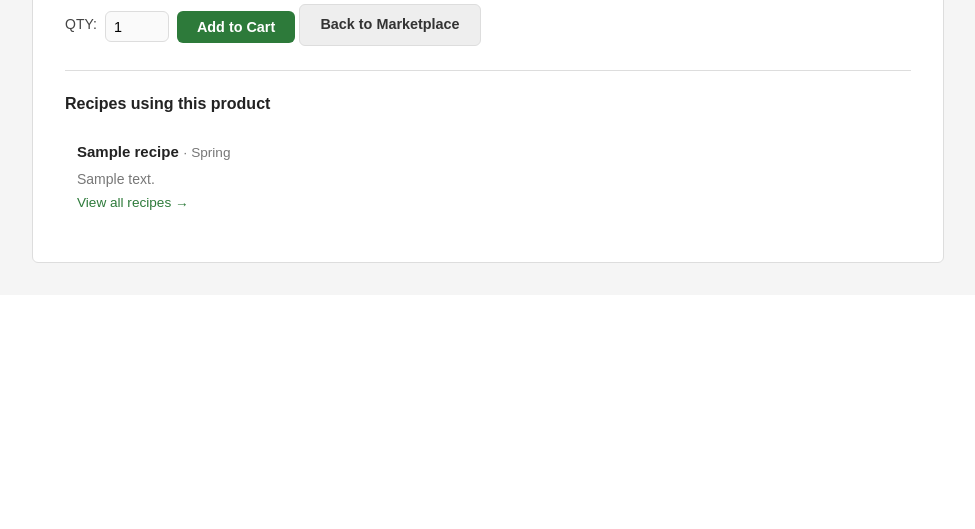
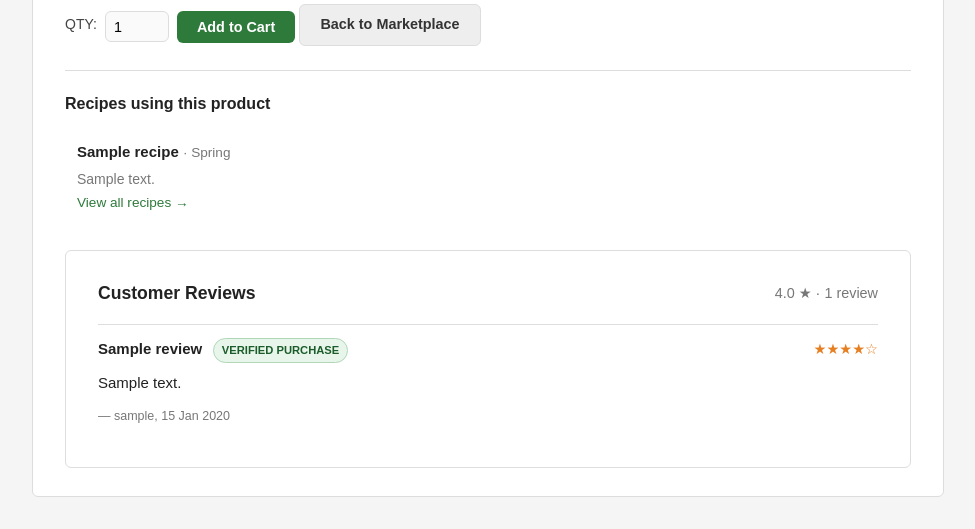
Before and after one commit to calwjones/DESD, a Django app: page /products/1/ in a window 1280 px wide. Shown: the part 1226-1755 px from the top of the page, without its empty margins (152-1127 px from the left). Before the commit the page ends 1489 px from the top, so only its background shows below. Run offline with Django 5.2, Linux system fonts and the light colour scheme; a user stored in the database is signed in; tables that the repository leaves empty hold one stand-in row (values such as "Sample post"); grey boxes marked "Sample" are stand-in pictures.

Commit message:
added review system to products in marketplace

```diff
--- a/products/models.py
+++ b/products/models.py
@@ -3,6 +3,7 @@ from decimal import Decimal
 from django.conf import settings
 from django.db import models
 from django.utils import timezone
+from django.core.validators import MinValueValidator, MaxValueValidator
 
 ALLERGEN_CHOICES = [
     ('celery', 'Celery'),
@@ -162,3 +163,26 @@ class Product(models.Model):
 
     def __str__(self):
         return f"{self.name} ({self.producer.username})"
+
+class Review(models.Model):
+    product = models.ForeignKey(
+        Product, on_delete=models.CASCADE, related_name='reviews'
+    )
+    customer = models.ForeignKey(
+        settings.AUTH_USER_MODEL, on_delete=models.CASCADE,
+        related_name='reviews_written'
+    )
+    rating = models.PositiveSmallIntegerField(
+        validators=[MinValueValidator(1), MaxValueValidator(5)],
+    )
+    title = models.CharField(max_length=200, blank=True)
+    body = models.TextField(blank=True)
+    is_verified_purchase = models.BooleanField(default=False)
+    created_at = models.DateTimeField(auto_now_add=True)
+
+    class Meta:
+        unique_together = [('product', 'customer')]
+        ordering = ['-created_at']
+
+    def __str__(self):
+        return f"{self.customer.username} on {self.product.name}: {self.rating}/5"
--- a/products/urls.py
+++ b/products/urls.py
@@ -10,4 +10,5 @@ urlpatterns = [
     path('<int:pk>/edit/', views.product_edit, name='edit'),
     path('<int:pk>/delete/', views.product_delete, name='delete'),
     path('<int:pk>/challenge/', views.challenge_grade, name='challenge_grade'),
+    path('<int:product_id>/review/', views.write_review, name='write_review'),
 ]
--- a/products/views.py
+++ b/products/views.py
@@ -3,19 +3,31 @@ from django.contrib.auth.decorators import login_required
 from django.shortcuts import get_object_or_404, redirect, render
 
 from products.ai_grading import grade_product_image
-from .forms import ProductForm
-from .models import Product
+from .forms import ProductForm, ReviewForm
+from .models import Product, Review
+from orders.models import Order
 from services.os_places_service import PostcodesService
+from django.db.models import Avg, Count
+
+
+
+
 
 
 @login_required
 def product_detail(request, pk):
     product = get_object_or_404(Product, pk=pk)
     food_miles = PostcodesService.get_food_miles(request.user, product.producer)
+    reviews_aggregate = product.reviews.aggregate(
+        avg=Avg('rating'),
+        count=Count('id'),
+    )
     return render(request, 'products/product_detail.html', {
         'product': product,
         'food_miles': food_miles,
         'customer_has_postcode': bool(request.user.postcode),
+        'average_rating': reviews_aggregate['avg'] or 0,
+        'reviews_count': reviews_aggregate['count'],
     })
 
 
@@ -110,3 +122,47 @@ def challenge_grade(request, pk):
         else:
             messages.error(request, 'Invalid grade selected.')
     return redirect('products:detail', pk=pk)
+
+
+@login_required
+def write_review(request, product_id):
+    if request.user.role != 'customer':
+        messages.error(request, "Only customers can write reviews.")
+        return redirect('marketplace')
+
+    product = get_object_or_404(Product, id=product_id)
+
+    # Must have at least one delivered order containing this product
+    has_delivered_order = Order.objects.filter(
+        customer=request.user,
+        status='delivered',
+        items__product=product,
+    ).exists()
+
+    if not has_delivered_order:
+        messages.error(request, "You can only review products you've received.")
+        return redirect('order_history')
+
+    # Already reviewed?
+    existing = Review.objects.filter(product=product, customer=request.user).first()
+    if existing:
+        messages.info(request, "You've already reviewed this product.")
+        return redirect('products:detail', pk=product.id)
+
+    if request.method == 'POST':
+        form = ReviewForm(request.POST)
+        if form.is_valid():
+            review = form.save(commit=False)
+            review.product = product
+            review.customer = request.user
+            review.is_verified_purchase = True  # gate ensures this
+            review.save()
+            messages.success(request, "Review posted. Thank you!")
+            return redirect('products:detail', pk=product.id)
+    else:
+        form = ReviewForm()
+
+    return render(request, 'products/write_review.html', {
+        'form': form,
+        'product': product,
+    })
--- a/templates/orders/order_history.html
+++ b/templates/orders/order_history.html
@@ -115,6 +115,7 @@
             <th>Qty</th>
             <th>Price</th>
             <th>Subtotal</th>
+            <th></th>
           </tr>
         </thead>
         <tbody>
@@ -128,6 +129,11 @@
             <td>{{ item.quantity }}</td>
             <td>&pound;{{ item.price }}</td>
             <td style="font-weight:600;color:var(--accent);">&pound;{{ item.subtotal }}</td>
+            <td>
+              {% if order.status == 'delivered' or order.status == 'partially_delivered' %}
+                <a href="{% url 'products:write_review' item.product.id %}" class="btn btn-secondary btn-sm">Review</a>
+              {% endif %}
+            </td>
           </tr>
           {% endfor %}
         </tbody>
--- a/templates/products/product_detail.html
+++ b/templates/products/product_detail.html
@@ -174,7 +174,42 @@
   </div>
   {% endif %}
 
+  {# ── Reviews ─────────────────────────────────────────────────── #}
+  <div class="card" style="margin-top: 1.5rem;">
+    <div style="display:flex; justify-content:space-between; align-items:center; margin-bottom:1rem;">
+      <h2 style="font-size: 1.1rem; font-weight: 600; margin:0;">Customer Reviews</h2>
+      {% if reviews_count %}
+        <span style="font-size:0.9rem; color:var(--muted);">
+          {{ average_rating|floatformat:1 }} ★ · {{ reviews_count }} review{{ reviews_count|pluralize }}
+        </span>
+      {% endif %}
+    </div>
+
+    {% if product.reviews.all %}
+      {% for review in product.reviews.all %}
+      <div style="border-top: 1px solid var(--border); padding: 0.75rem 0;">
+        <div style="display:flex; justify-content:space-between; align-items:baseline; gap:0.75rem; flex-wrap:wrap;">
+          <div>
+            {% if review.title %}<strong>{{ review.title }}</strong>{% endif %}
+            {% if review.is_verified_purchase %}
+              <span class="badge badge-green" style="font-size:0.7rem; margin-left:0.4rem;">Verified purchase</span>
+            {% endif %}
+          </div>
+          <span style="color:#e67e22; font-size:0.9rem;">{% for _ in "12345"|make_list %}{% if forloop.counter <= review.rating %}★{% else %}☆{% endif %}{% endfor %}</span>
+        </div>
+        {% if review.body %}
+          <p style="margin: 0.5rem 0; color: var(--text);">{{ review.body }}</p>
+        {% endif %}
+        <small style="color:var(--muted);">— {{ review.customer.username }}, {{ review.created_at|date:"d M Y" }}</small>
+      </div>
+      {% endfor %}
+    {% else %}
+      <p style="color:var(--muted); font-style:italic;">No reviews yet.</p>
+    {% endif %}
+  </div>
 </div>
+
+
 
 <script>
 document.querySelectorAll('form[data-bb-warning]').forEach(function(form) {
```
Also changed, not shown: marketplace/views.py (+17 -2 lines), products/forms.py (+33 -1 lines), templates/marketplace.html (+14 -1 lines), templates/products/write_review.html (added, +54 -0 lines), products/migrations/0007_review.py (added), products/migrations/0008_alter_review_body_alter_review_title.py (added).
